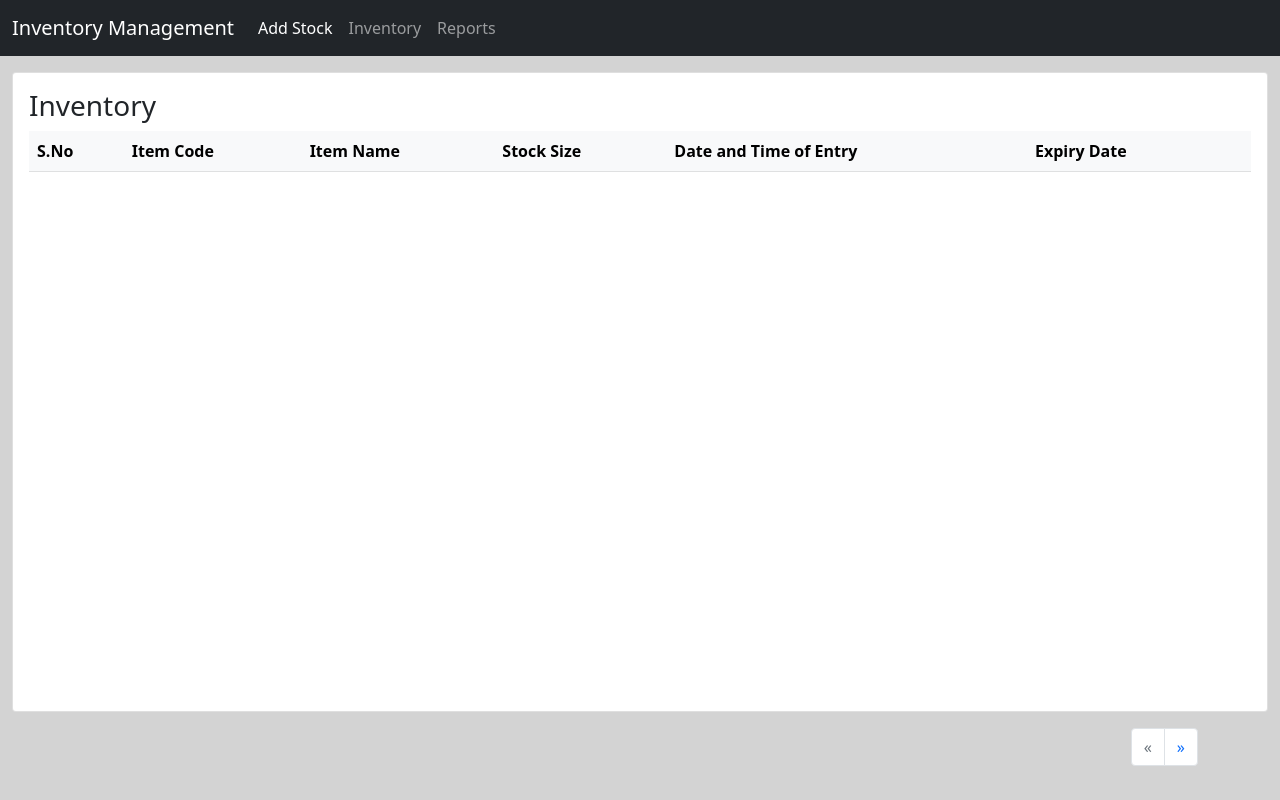
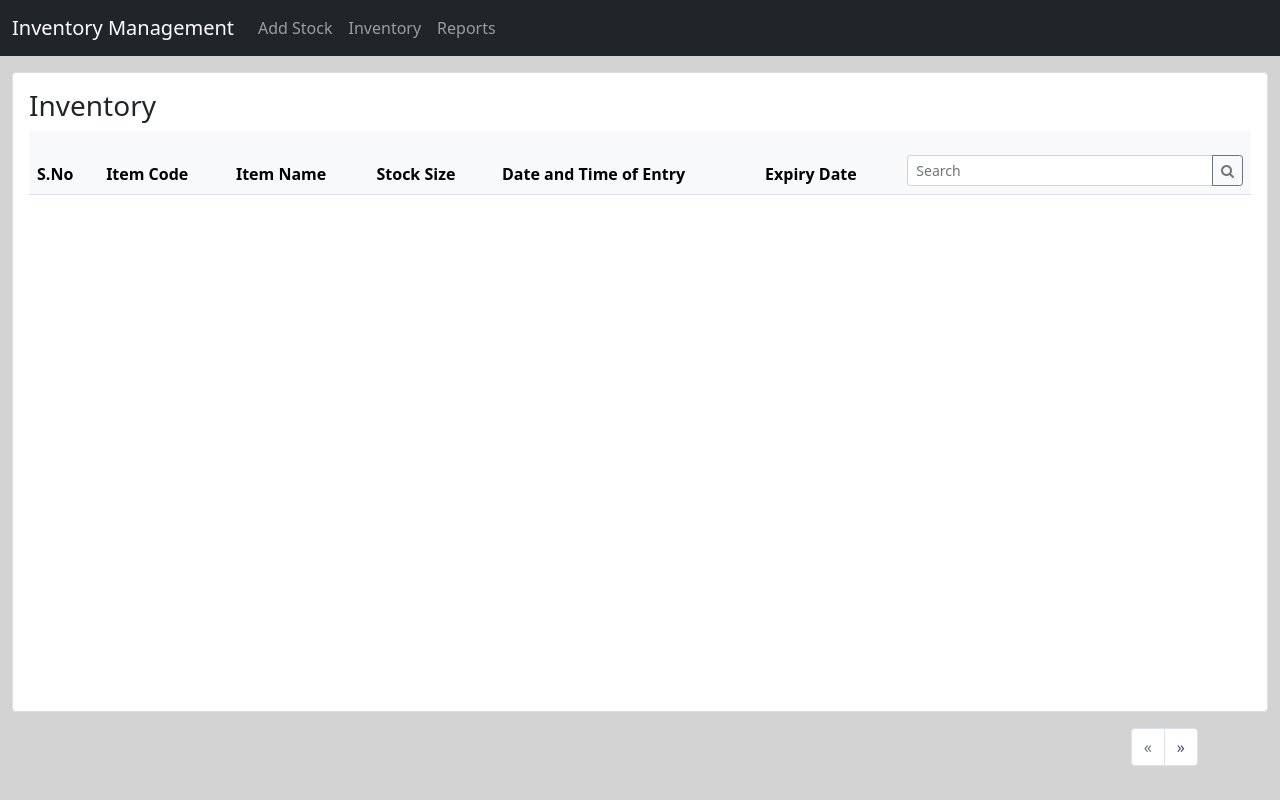
Before and after one commit to ruvesh/inventory-management, a Flask app: page /inventory in a window 1280 px wide. Run offline with Flask 2, Linux system fonts and the light colour scheme; data that the repository does not hold is empty; some libraries are stand-ins or nearby versions.

Commit message:
Search Functionality on Inventory Page and Re-themed the site with dark/dark-outline buttons and pagination links

```diff
--- a/app.py
+++ b/app.py
@@ -1,3 +1,4 @@
+from operator import or_
 from flask import Flask, render_template, request, redirect, flash
 from datetime import datetime
 from flask.helpers import url_for
@@ -42,13 +43,24 @@ def stock():
         db.session.commit()
         flash('Stock added successfully')
         return redirect(url_for('inventory'))
+
     return render_template('stock.html')
 
 @app.route('/inventory')
 def inventory():
     ROWS_PER_PAGE=10
     page = request.args.get('page', 1, int)
-    allStocks=Stock.query.order_by(desc(Stock.id)).paginate(page=page, per_page=ROWS_PER_PAGE)
+    searchKeyword = request.args.get('search', 'all')
+    print(searchKeyword)
+    if searchKeyword == 'all':
+        allStocks=Stock.query.order_by(desc(Stock.id)).paginate(page=page, per_page=ROWS_PER_PAGE)
+    else:
+        allStocks=Stock.query.filter(
+            or_(
+                Stock.itemCode.contains(searchKeyword),
+                Stock.itemName.contains(searchKeyword)
+        )).order_by(desc(Stock.id)).paginate(page=page, per_page=ROWS_PER_PAGE)
+
     return render_template('inventory.html', allStocks=allStocks)
 
 @app.route('/reports')
--- a/static/styles/global_style.css
+++ b/static/styles/global_style.css
@@ -12,3 +12,26 @@ a{
     color: black;
     text-decoration: none;
 }
+
+.pagination > li > a
+{
+    background-color: white;
+    color: #5A4181;
+}
+
+.pagination > li > a:focus,
+.pagination > li > a:hover,
+.pagination > li > span:focus,
+.pagination > li > span:hover
+{
+    color: #5a5a5a;
+    background-color: #eee;
+    border-color: #ddd;
+}
+
+.pagination > .active > a
+{
+    color: white;
+    background-color: #525257 !Important;
+    border: solid 1px #111011 !Important;
+}
--- a/templates/base.html
+++ b/templates/base.html
@@ -22,7 +22,7 @@
           </button>
           <div class="collapse navbar-collapse" id="navbarNavAltMarkup">
             <div class="navbar-nav">
-              <a class="nav-link active" aria-current="page" href="/stock">Add Stock</a>
+              <a class="nav-link" aria-current="page" href="/stock">Add Stock</a>
               <a class="nav-link" href="/inventory">Inventory</a>
               <a class="nav-link" href="/reports">Reports</a>
             </div>
--- a/templates/inventory.html
+++ b/templates/inventory.html
@@ -8,6 +8,7 @@
 
             <div class="card-body">
                 <h3 class="card-title">Inventory</h3>
+
                 <table class="table table-light">
                     <thead>
                       <tr>
@@ -17,7 +18,16 @@
                         <th scope="col">Stock Size</th>
                         <th scope="col">Date and Time of Entry</th>
                         <th scope="col">Expiry Date</th>
-                        <th scope="col"></th>
+                        <th scope="col">
+                            <form autocomplete="off" action="/inventory" method="get">
+                                <div class="input-group input-group-sm mt-3">
+                                    <input type="text" class="form-control" placeholder="Search" aria-label="Search" aria-describedby="search-btn" name="search">
+                                    <button class="btn btn-outline-secondary" type="submit" id="search-btn">
+                                        <i class="fa fa-search"></i>
+                                    </button>
+                                  </div>
+                            </form>
+                        </th>
                       </tr>
                     </thead>
                     <tbody>
@@ -29,8 +39,7 @@
                                 <td>{{ stock.stockSize }}</td>
                                 <td>{{ stock.entryTime }}</td>
                                 <td>{{ stock.expiryDate }}</td>
-                                <td>
-
+                                <td align="center">
                                     <a href="/update/{{stock.id}}">
                                         <i class="fa fa-pencil success-icon" aria-hidden="true"></i>
                                     </a>
--- a/templates/stock.html
+++ b/templates/stock.html
@@ -6,7 +6,7 @@
       <div class="card">
         <div class="card-body">
           <h3 class="card-title mb-5">Add Stock</h3>
-          <form method="POST" action="/stock">
+          <form autocomplete="off" method="POST" action="/stock">
             <div class="form-floating mb-4">
               <input type="text" class="form-control" name="itemCode" id="itemCode" placeholder="ITM001" required>
               <label for="itemCode" class="form-label">Item Code</label>
@@ -25,7 +25,7 @@
                 <input type="date" class="form-control" name="expiryDate" id="expiryDate" required>
             </div>
             <div class="mb-3" style="float: right;">
-              <button type="submit" class="btn btn-primary">Add</button>
+              <button type="submit" class="btn btn-light btn-outline-dark">Add</button>
             </div>
 
           </form>
--- a/templates/update.html
+++ b/templates/update.html
@@ -6,7 +6,7 @@
       <div class="card">
         <div class="card-body">
           <h3 class="card-title mb-5">Update Stock</h3>
-          <form method="POST" action="/update/{{stock.id}}">
+          <form autocomplete="off"  method="POST" action="/update/{{stock.id}}">
             <div class="form-floating mb-4">
               <input type="text" class="form-control" name="itemCode" id="itemCode" placeholder="ITM001" value="{{stock.itemCode}}" required>
               <label for="itemCode" class="form-label">Item Code</label>
@@ -25,7 +25,7 @@
                 <input type="date" class="form-control" name="expiryDate" id="expiryDate" value={{stock.expiryDate}} required>
             </div>
             <div class="mb-3" style="float: right;">
-              <button type="submit" class="btn btn-primary">Update</button>
+              <button type="submit" class="btn btn-outline-dark btn-light">Update</button>
             </div>
 
           </form>
```
